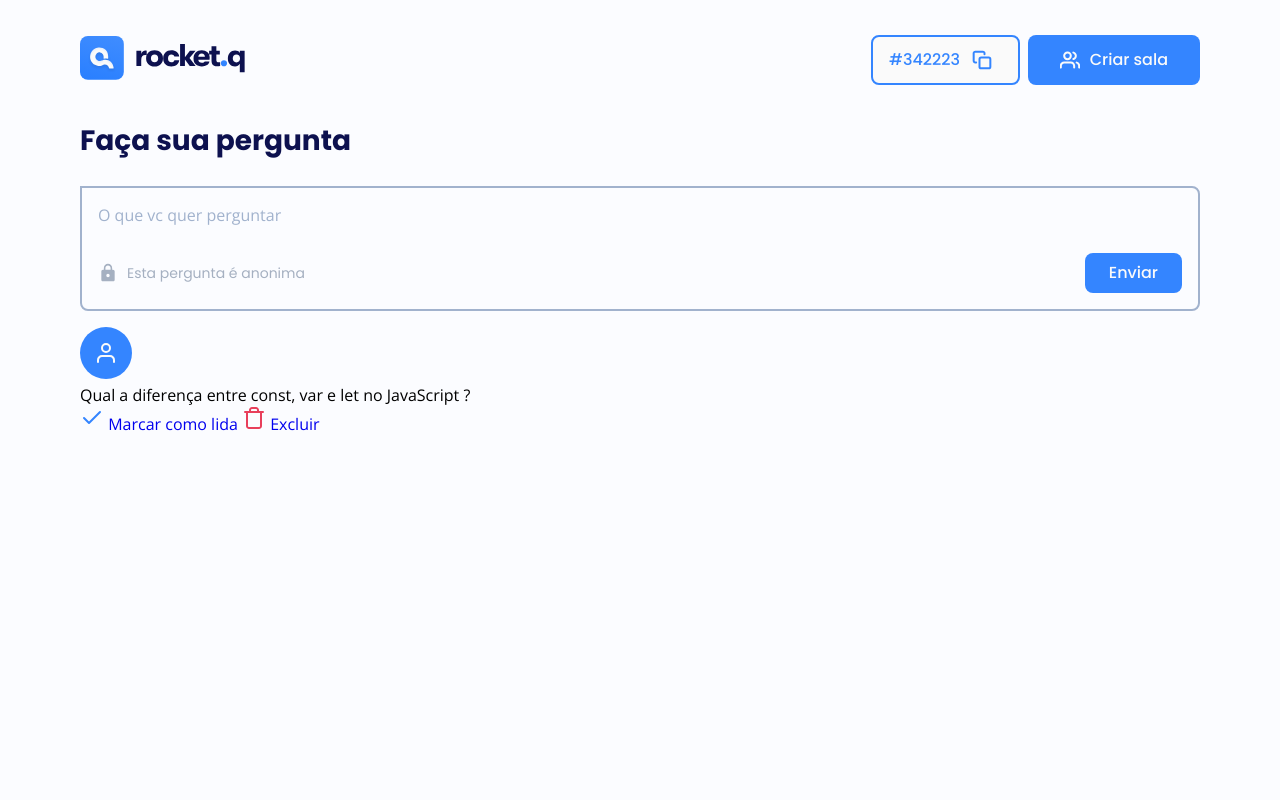
After one commit to GaPolveiro02/NLW-06-Discover-Rocket.Q, a web app: file room.html in a window 1280 px wide. The commit adds this page. Run offline with its HTML, style and script files only (its server is not run), Linux system fonts and the light colour scheme.

Commit message:
Finished Aula 2

```diff
--- a/home.html
+++ b/home.html
@@ -19,7 +19,10 @@
             <img src="./assets/logo.svg" alt="Rocket.Q Logo">
         </header>
 
-        <div id="bg"></div>
+        <div id="bg">
+            <div class="ball top"></div>
+            <div class="ball bottom"></div>
+        </div>
 
         <main>
             <div class="container">
--- /dev/null
+++ b/room.html
@@ -0,0 +1,79 @@
+<!DOCTYPE html>
+<html lang="en">
+<head>
+    <meta charset="UTF-8">
+    <meta http-equiv="X-UA-Compatible" content="IE=edge">
+    <meta name="viewport" content="width=device-width, initial-scale=1.0">
+    <!-- FONTS -->
+    <link rel="preconnect" href="https://fonts.googleapis.com">
+    <link rel="preconnect" href="https://fonts.gstatic.com" crossorigin>
+    <link href="https://fonts.googleapis.com/css2?family=Open+Sans&family=Poppins:wght@400;500;700&display=swap" rel="stylesheet">
+    <!-- CSS -->
+    <link rel="stylesheet" href="styles/global.css">
+    <link rel="stylesheet" href="styles/room.css">
+    <title>Rocket.Q - Perguntas e respostas</title>
+</head>
+<body>
+    <div id="room" class="content">
+        <header>
+            <a href="#">
+                <img src="./assets/logo.svg" alt="Rocket.Q Logo">
+            </a>
+
+            <div class="buttons">
+                <div class="button outlined">
+                    #342223
+                    <img src="./assets/copy.svg" alt="Copiar numero da sala">
+                </div>
+                <a href="a" class="button">
+                    <img src="./assets/users-white.svg" alt="Criar uma sala">
+                    Criar sala
+                </a>
+            </div>
+        </header>
+
+        <main>
+            <section id="question-form">
+                <h2>Faça sua pergunta</h2>
+                <form action="">
+                    <label class="sr-only" for-id="question">O que vc quer perguntar</label>
+                    <textarea  name="question" id="question" placeholder="O que vc quer perguntar"></textarea>
+
+                    <footer>
+                        <div>
+                            <img src="./assets/lock.svg" alt="Cadeado">
+                            Esta pergunta é anonima
+                        </div>
+                        <button>Enviar</button>
+                    </footer>
+                </form>
+            </section>
+
+            <section id="questions">
+                <h2 class="sr-only">Perguntas da comunidade</h2>
+                <div class="questions">
+                    <div class="question-wrapper">
+                        <div class="question-content">
+                            <div class="user">
+                                <img src="./assets/avatar.svg" alt="Avatar">
+                            </div>
+                            <div class="question">
+                                <p>Qual a diferença entre const, var e let no JavaScript ?</p>
+                            </div>
+                        </div>
+                        <div class="actions">
+                            <a href="#" class="check">
+                                <img src="./assets/check.svg" alt="Marcar como lida">
+                                Marcar como lida
+                            </a>
+                            <a href="#" class="delete">
+                                <img src="./assets/trash.svg" alt="Excluir">
+                                Excluir
+                            </a>
+                        </div>
+                    </div>
+                </div>
+            </section>
+        </main>
+    </div>
+</body>
--- a/styles/global.css
+++ b/styles/global.css
@@ -25,6 +25,7 @@ html {
 body {
     height: 100vh;
     background: var(--background);
+    display: flex;
 }
 
 body, button, input, textarea {
--- /dev/null
+++ b/styles/room.css
@@ -0,0 +1,85 @@
+.content {
+    max-width: min(112rem,90%);
+}
+
+#room header {
+    width: 100%;
+    display: flex;
+    align-items: center;
+    justify-content: space-between;
+}
+
+#room header .buttons {
+    display: flex;
+}
+
+#room header .buttons .button:nth-child(1) {
+    margin-right: .8rem;
+    padding: 1.3rem 1.6rem;
+}
+
+#room header .buttons .button:nth-child(1) img {
+    margin-left: 1.16rem;
+    width: 2rem;
+    height: 2rem;
+}
+
+#room header .buttons .button:nth-child(2) {
+    padding: 1.3rem 3.2rem;
+}
+
+#room header .buttons .button:nth-child(2) img {
+    width: 2rem;
+    height: 2rem;
+}
+
+#question-form h2 {
+    font-family: 'poppins';
+    font-size: 2.8rem;
+    color: var(--black);
+    margin-bottom: 2.4rem;
+    line-height: 4.2rem;
+}
+
+#question-form form {
+    border: .2rem solid var(--grey-blue);
+    padding: 1.6rem;
+    border-radius: 0 .8rem .8rem .8rem;
+    margin-bottom: 1.6rem;
+}
+
+#question-form form textarea {
+    background: transparent;
+    resize: none;
+    outline: none;
+    width: 100%;
+}
+
+#question-form form textarea::placeholder {
+    color: var(--grey-blue);
+}
+
+#question-form form footer {
+    display: flex;
+    align-items: center;
+    justify-content: space-between;
+}
+
+#question-form form footer > div {
+    display: flex;
+    align-items: center;
+    color: var(--icons-details);
+    font-family: 'poppins';
+    font-weight: 400;
+    font-size: 1.4rem;
+}
+
+#question-form form footer > div img {
+    margin-right: 0.9rem;
+}
+
+#question-form form footer button {
+    height: auto;
+    padding: .8rem 2.4rem;
+    line-height: 2.4rem;
+}
```
Also changed, not shown: create-pass.html (added, +45 -0 lines), styles/home.css (+47 -2 lines), assets/avatar.svg (added), assets/check.svg (added), assets/copy.svg (added), assets/lock.svg (added), assets/logo.svg, assets/trash.svg (added), assets/users-white.svg (added).
